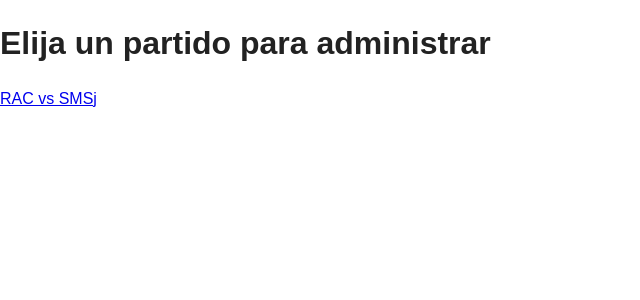
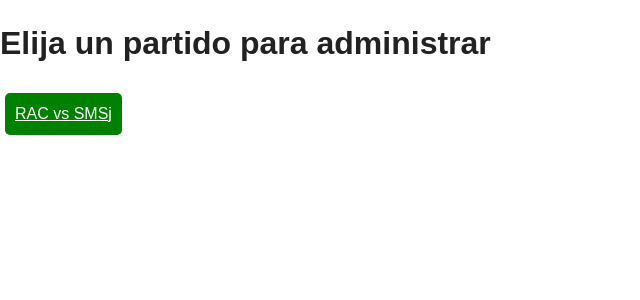
Before and after one commit to cript0nauta/goldeoro, a Django app: template templates/soccerstats/main.html in a window 1280 px wide. Shown: the top 300 px of the page, without its empty margins (0-640 px from the left). Run offline with Django 3.2, Linux system fonts and the light colour scheme; the template is opened without the code that fills it: values that come from a table or form of the project are taken from there, others are empty; data comes from the database, SQL or seed files in the repository; parts of the project's set-up code (start-up, migrations or seed data) failed here and were passed over; some libraries are stand-ins or nearby versions.

Commit message:
Cambios en el diseño

```diff
--- a/static/soccerstats/css/main.css
+++ b/static/soccerstats/css/main.css
@@ -298,23 +298,20 @@ textarea {
 }
 
 
-/* Grid */
-.grid-cell
+/* CSS by sh4r3m4n */
+
+.partido
 {
-	display:inline-block;
-	vertical-align:top;
-	width:50%;
-	letter-spacing:normal;
-	word-spacing:normal;
-	text-align:left;
-	text-rendering:auto
+	background-color: green;
+	color: white;
+	padding: 10px;
+	border-width: 2px;
+	border-radius: 5px;
+	display: inline-block;
+	margin: 5px;
+	float: left;
 }
-.grid-cell>*{
-	padding:0 15px
+.partido a
+{
+	color: white;
 }
-.grid{
-	margin:0 -15px;
-	letter-spacing:-.31em;
-	word-spacing:-.43em;
-	text-rendering:optimizespeed;
-}
--- a/templates/soccerstats/main.html
+++ b/templates/soccerstats/main.html
@@ -7,7 +7,7 @@
 <div class="grid">
 
 {% for partido in partidos %}
-	<div class="partido grid-cell"><a href="/partido-admin/{{ partido.id }}/">{{ partido }}</a></div>
+	<div class="partido"><a href="/partido-admin/{{ partido.id }}/">{{ partido }}</a></div>
 {% endfor %}
 
 </div>
```
Also changed, not shown: soccerstats/views.py (+17 -1 lines).
